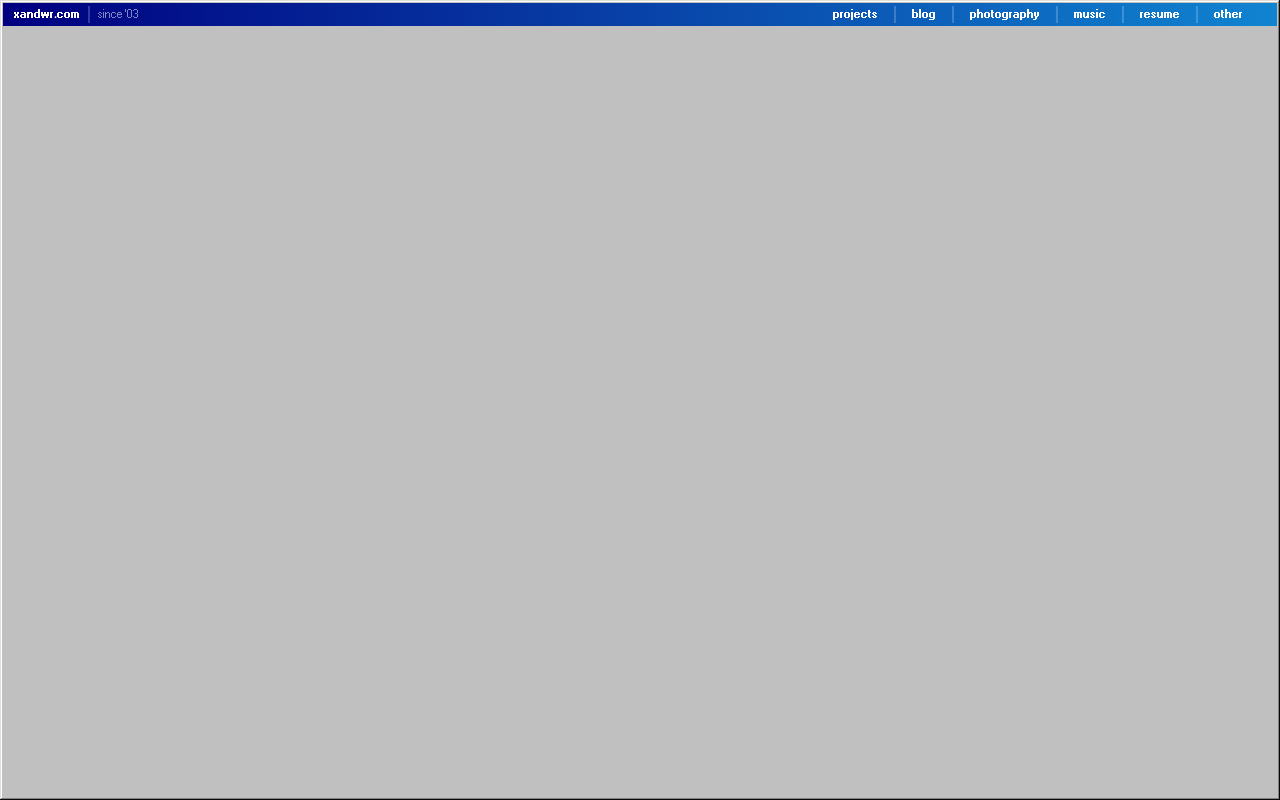
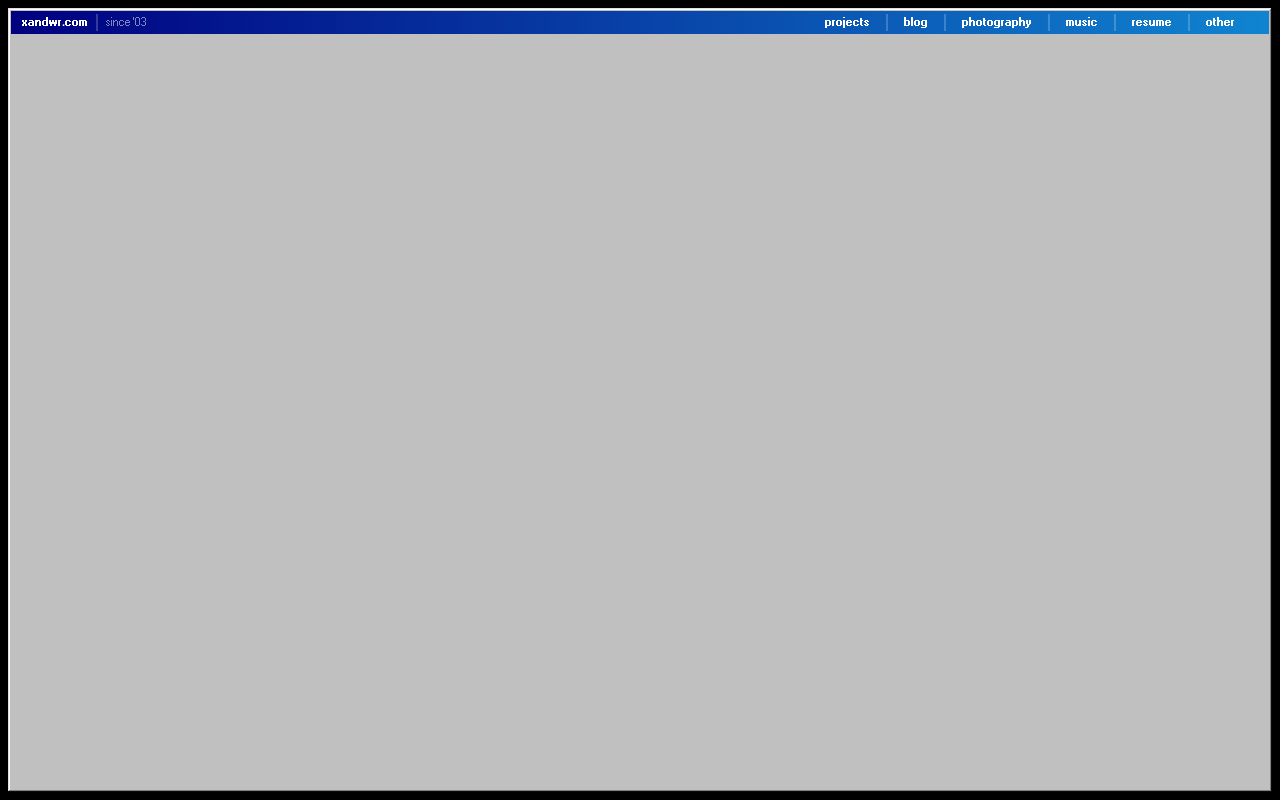
Before and after one commit to xandwr/xandwr, a SvelteKit app: page / in a window 1280 px wide. Built offline with nearby package versions, Linux system fonts and the light colour scheme.

Commit message:
Outer shell div

```diff
--- a/src/routes/+layout.svelte
+++ b/src/routes/+layout.svelte
@@ -12,15 +12,17 @@
 </svelte:head>
 
 <!-- Persistent full-viewport Win98 window that wraps every page. -->
-<div class="window flex h-dvh w-full flex-col">
+<div class="w-screen h-screen p-2 bg-black">
+	<div class="window flex h-full w-full flex-col">
 		<div class="title-bar">
-		<div class="title-bar-text flex flex-row justify-between w-full px-2">
+			<div
+				class="title-bar-text flex flex-row justify-between w-full px-2"
+			>
 				<div class="flex flex-row gap-2 justify-center items-center">
 					<a href="/" class="text-white">xandwr.com</a>
 					<hr class="h-full border border-white/20" />
 					<p class="font-light opacity-50">{title}</p>
 				</div>
-
 
 				<nav class="flex flex-row gap-4">
 					<a href="/" class="text-white">projects</a>
@@ -41,3 +43,4 @@
 			{@render children()}
 		</div>
 	</div>
+</div>
```
Lines whose indentation alone changed are shown as unchanged.
